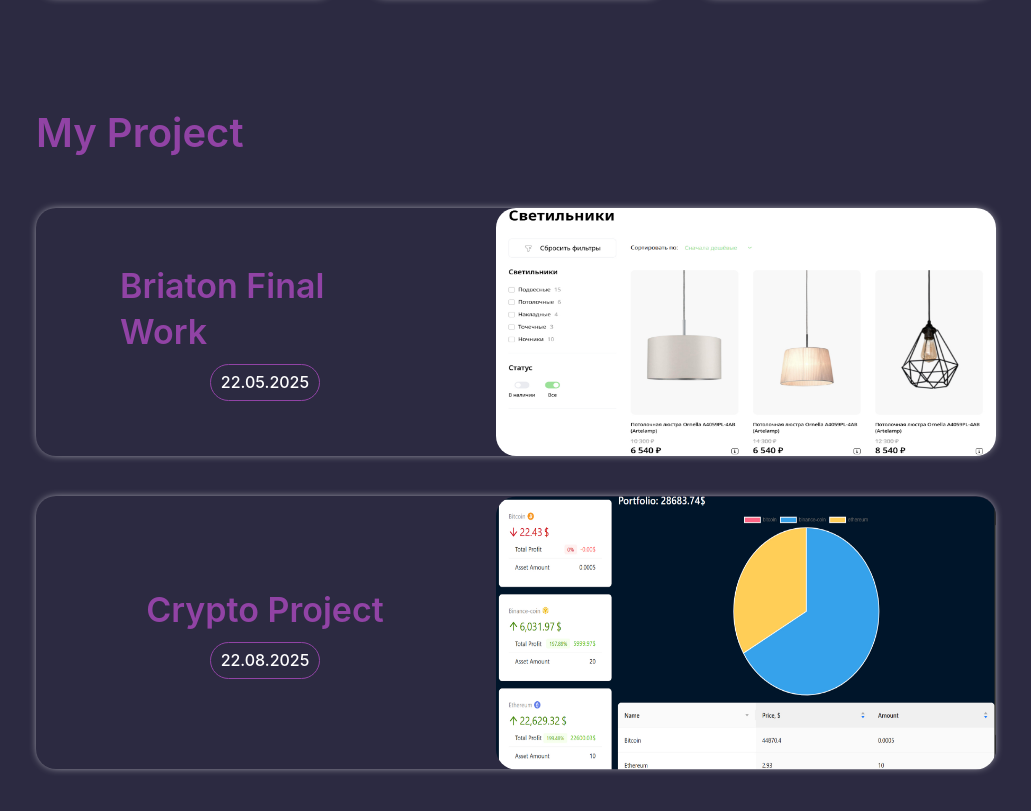
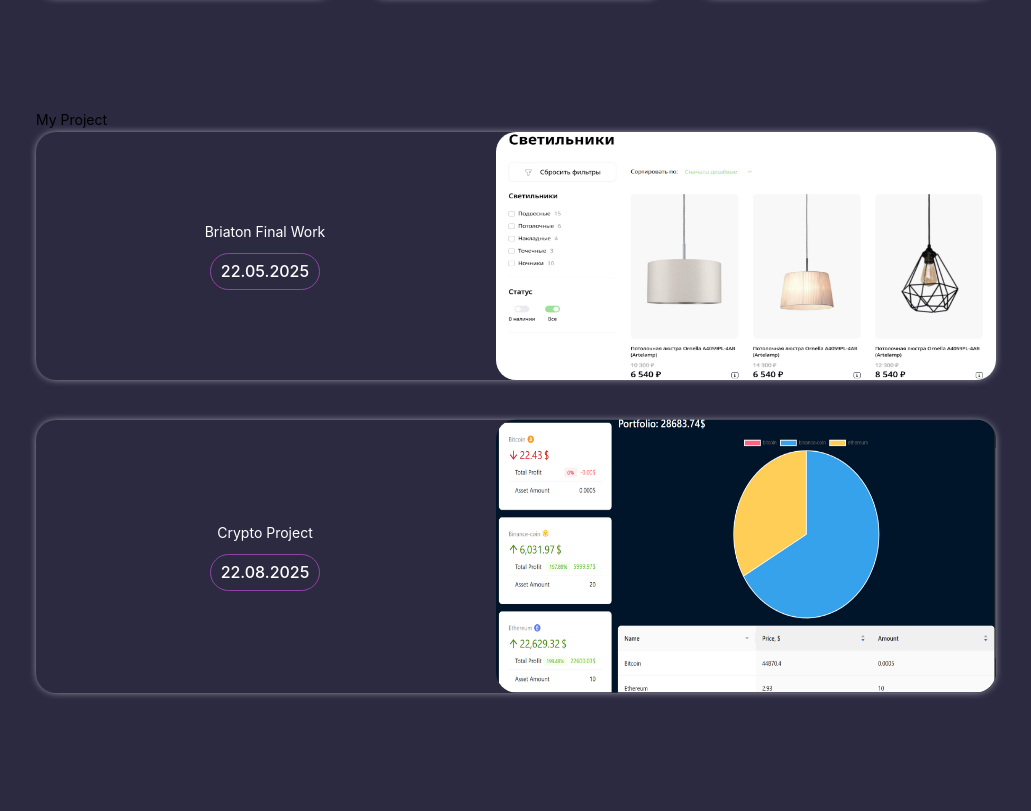
Before and after one commit to HELLRAID-cmd/Portfolio, a React (Vite) app in the folder client/: page / in a window 1280 px wide. Shown: the part 1213-2024 px from the top of the page, without its empty margins (124-1155 px from the left). Built offline with nearby package versions, Linux system fonts and the light colour scheme; no server answers.

Commit message:
Изменил на тег и удалил импорт

```diff
--- a/client/src/Components/Project/Project.tsx
+++ b/client/src/Components/Project/Project.tsx
@@ -1,4 +1,4 @@
-import { Card, Typography } from "antd";
+import { Card } from "antd";
 import "./Project.scss";
 import "../../styles/_link.scss";
 
@@ -9,19 +9,11 @@ export const Project = () => {
         <div className="project">
           <div className="container">
             <div className="project__wrapper">
-              <Typography.Title level={2} className="project__title">
-                My Project
-              </Typography.Title>
-
+              <h2 className="project__title">My Project</h2>
               <div className="project__cards">
                 <Card className="project__card">
                   <div className="project__card-info">
-                    <Typography.Title
-                      level={3}
-                      className="project__card-info-title"
-                    >
-                      Briaton Final Work
-                    </Typography.Title>
+                    <h3 className="project__card-info-title">Briaton Final Work</h3>
                     <span className="project__card-info-date">22.05.2025</span>
                   </div>
                   <picture className="project__card-picture project-img">
@@ -96,12 +88,7 @@ export const Project = () => {
                 </Card>
                 <Card className="project__card">
                   <div className="project__card-info">
-                    <Typography.Title
-                      level={3}
-                      className="project__card-info-title"
-                    >
-                      Crypto Project
-                    </Typography.Title>
+                    <h3 className="project__card-info-title">Crypto Project</h3>
                     <span className="project__card-info-date">22.08.2025</span>
                   </div>
                   <picture className="project__card-picture project-img">
```
